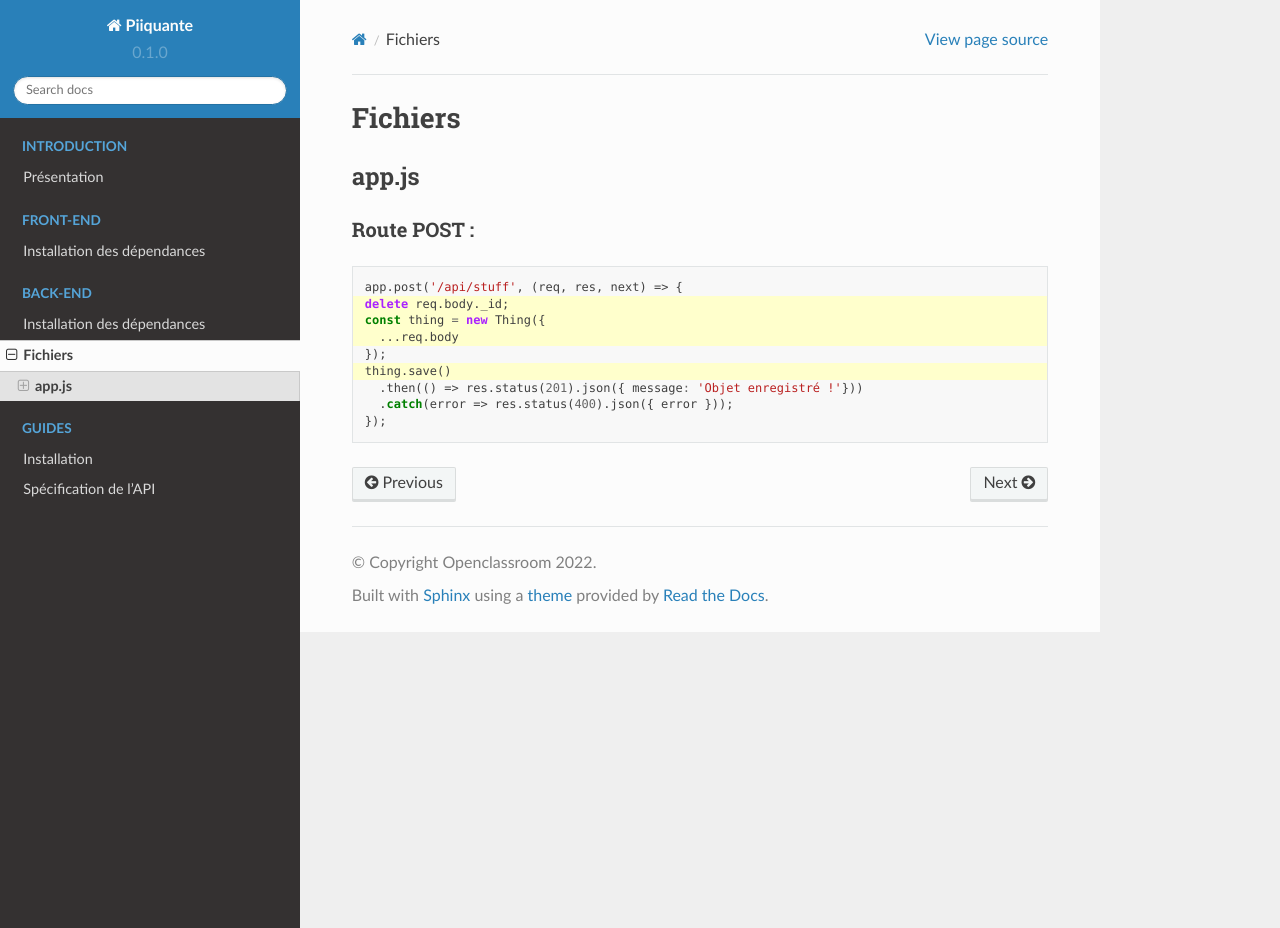
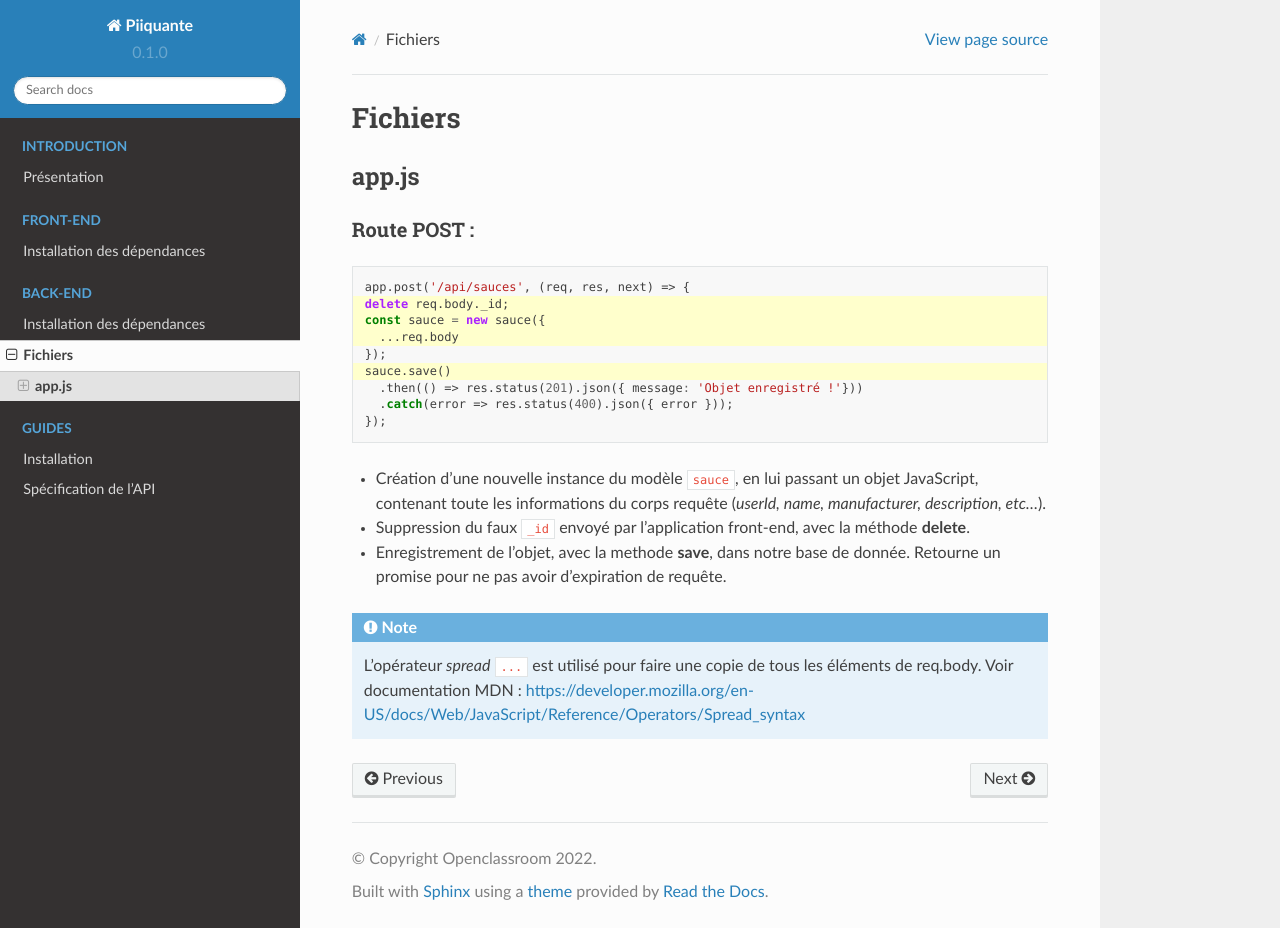
Before and after one commit to anthony-mini/Mini_Anthony_6_05-08-2022, a Sphinx documentation site: the page built from docs/source/fichiers.rst, in a window 1280 px wide and 928 px high. Built offline with Sphinx 7.4.7 and the Read the Docs theme 2.0.0, drawn with Linux system fonts in a browser that asks for light colours.

Commit message:
Docs : update

```diff
--- a/docs/source/fichiers.rst
+++ b/docs/source/fichiers.rst
@@ -10,12 +10,24 @@ Route POST :
 .. code-block:: javascript
   :emphasize-lines: 2,3,4,6
 
-  app.post('/api/stuff', (req, res, next) => {
+  app.post('/api/sauces', (req, res, next) => {
   delete req.body._id;
-  const thing = new Thing({
+  const sauce = new sauce({
     ...req.body
   });
-  thing.save()
+  sauce.save()
     .then(() => res.status(201).json({ message: 'Objet enregistré !'}))
     .catch(error => res.status(400).json({ error }));
   });
+
+
+* Création d'une nouvelle instance du modèle ``sauce``, en lui passant un objet JavaScript, contenant toute les informations du corps requête (*userId, name, manufacturer, description, etc...*).
+
+* Suppression du faux ``_id`` envoyé par l'application front-end, avec la méthode **delete**.
+
+* Enregistrement de l'objet, avec la methode **save**, dans notre base de donnée. Retourne un promise pour ne pas avoir d'expiration de requête.
+
+.. note::
+
+  L'opérateur *spread* ``...`` est utilisé pour faire une copie de tous les éléments de req.body.
+  Voir documentation MDN : `<https://developer.mozilla.org/en-US/docs/Web/JavaScript/Reference/Operators/Spread_syntax>`_
```
